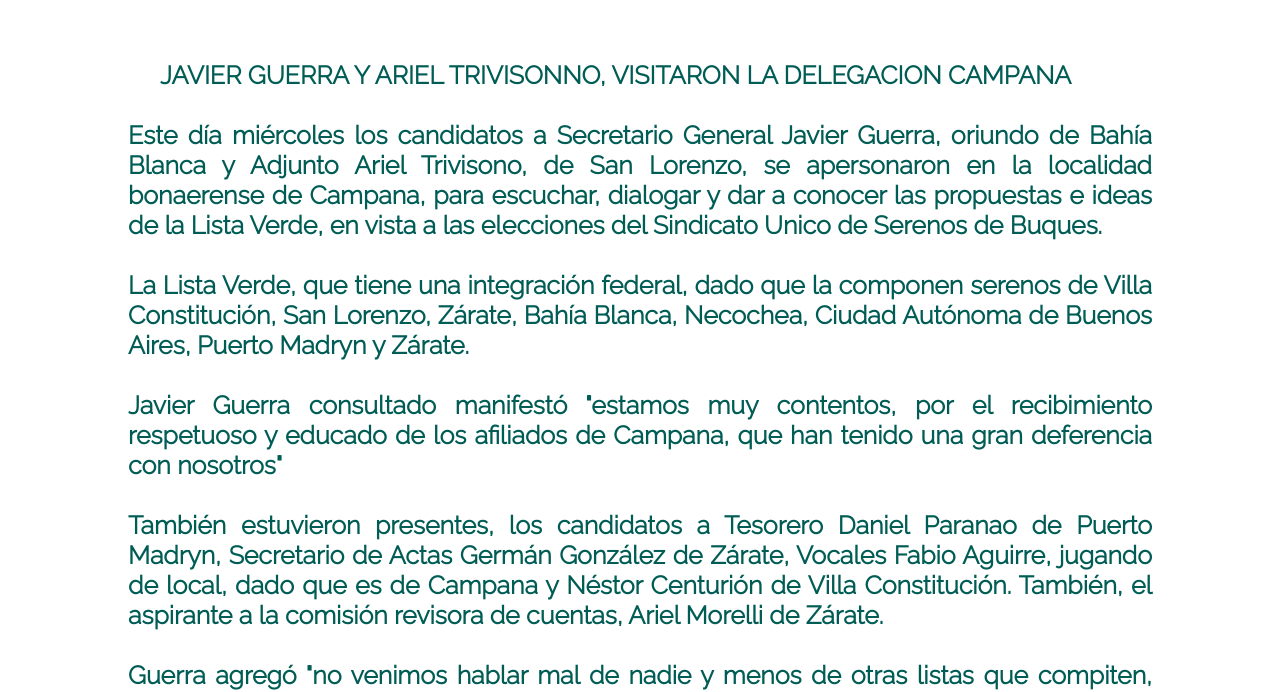
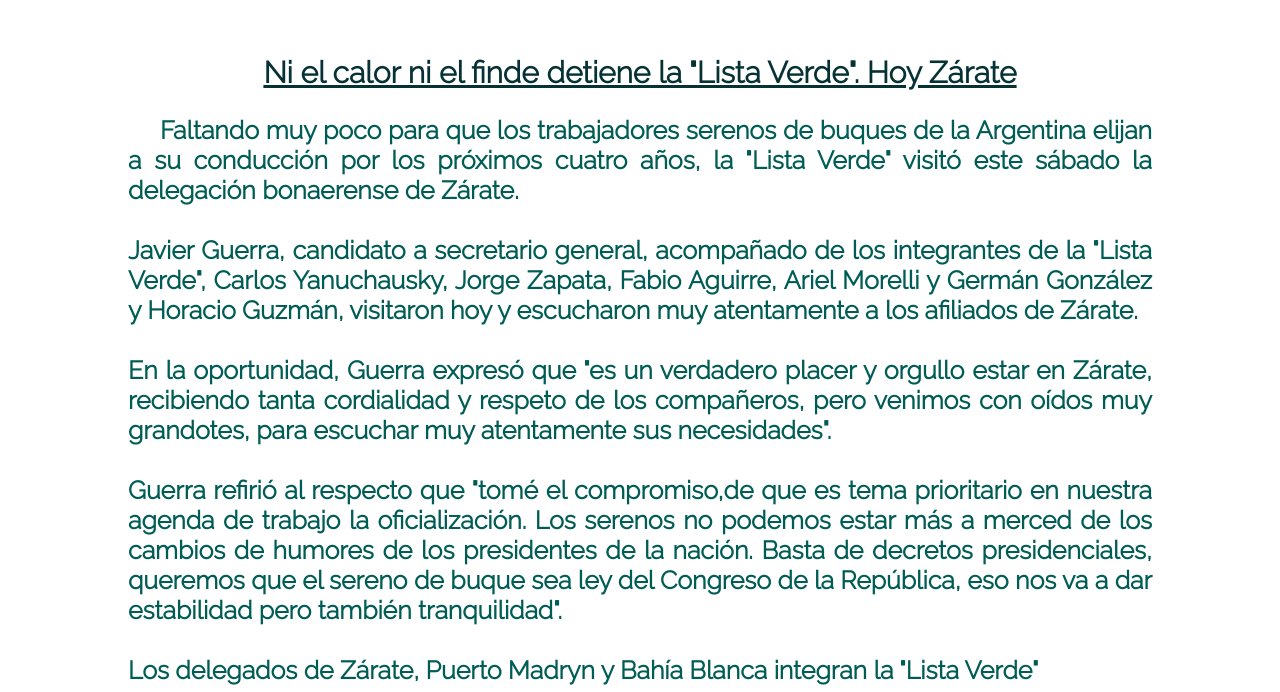
Before and after one commit to JereEGonzalez/Union-Federal, a plain HTML site: page index.html in a window 1280 px wide. Shown: the part 1053-1745 px from the top of the page. Drawn offline with Linux system fonts and the light colour scheme.

Commit message:
new Newsmoment

```diff
--- a/index.html
+++ b/index.html
@@ -49,27 +49,33 @@
         <img class="logo" src="Imgs/Logo.png" width="400" height="400" alt="">
         <h1>Union Federal - Lista Verde</h1>
         <br><br>
+        <h2>Ni el calor ni el finde detiene la "Lista Verde". Hoy Zárate</h2>
        <p>
-        JAVIER GUERRA Y ARIEL TRIVISONNO, VISITARON LA DELEGACION CAMPANA
+
+        Faltando muy poco para que los trabajadores serenos de buques de la Argentina elijan a su conducción por los próximos cuatro años, la "Lista Verde" visitó este sábado la delegación bonaerense de Zárate.
+        <br><br>
+        Javier Guerra, candidato a secretario general, acompañado de los integrantes de la "Lista Verde", Carlos Yanuchausky, Jorge Zapata, Fabio Aguirre, Ariel Morelli y Germán González y Horacio Guzmán, visitaron hoy y escucharon muy atentamente a los afiliados de Zárate.
+        <br><br>
+En la oportunidad, Guerra expresó que "es un verdadero placer y orgullo estar en Zárate, recibiendo tanta cordialidad y respeto de los compañeros, pero venimos con oídos muy grandotes, para escuchar muy atentamente sus necesidades".
 <br><br>
-Este día miércoles los candidatos a Secretario General Javier Guerra, oriundo de Bahía Blanca y Adjunto Ariel Trivisono, de San Lorenzo, se apersonaron en la localidad bonaerense de Campana, para escuchar, dialogar y dar a conocer las propuestas e ideas de la Lista Verde, en vista a las elecciones del Sindicato Unico de Serenos de Buques.
+Guerra refirió al respecto que "tomé el compromiso,de que es tema prioritario en nuestra agenda de trabajo la oficialización. Los serenos no podemos estar más a merced de los cambios de humores de los presidentes de la nación. Basta de decretos presidenciales, queremos que el sereno de buque sea ley del Congreso de la República, eso nos va a dar estabilidad pero también tranquilidad".
 <br><br>
-La Lista Verde, que tiene una integración federal, dado que la componen serenos de Villa Constitución, San Lorenzo, Zárate, Bahía Blanca, Necochea, Ciudad Autónoma de Buenos Aires, Puerto Madryn y Zárate.
+Los delegados de Zárate, Puerto Madryn y Bahía Blanca integran la "Lista Verde"
 <br><br>
-Javier Guerra consultado manifestó "estamos muy contentos, por el recibimiento respetuoso y educado de los afiliados de Campana, que han tenido una gran deferencia con nosotros"
+Es para destacar que el Delegado Sindical de Zárate, Carlos Yanuchausky, es candidato a secretario administrativo de la comisión directiva de la lista Verde, que encabezan Javier Guerra y Ariel Trivisonno.
 <br><br>
-También estuvieron presentes, los candidatos a Tesorero Daniel Paranao de Puerto Madryn, Secretario de Actas Germán González de Zárate, Vocales Fabio Aguirre, jugando de local, dado que es de Campana y Néstor Centurión de Villa Constitución. También, el aspirante a la comisión revisora de cuentas, Ariel Morelli de Zárate.
+Otro dato no menor es que el delegado sindical de Puerto Madryn, Daniel Paranao, es el candidato a tesorero de la lista. El mismo Javier Guerra, es delegado sindical en Bahía Blanca.
 <br><br>
-Guerra agregó "no venimos hablar mal de nadie y menos de otras listas que compiten, somos todos serenos de buques, lo que sí hacemos, con mucha pasión es dar a conocer las ideas y propuestas de la Lista Verde".
+ Abrir las puertas del sindicato de par en par
+ <br><br>
+Guerra detalló que "apenas asumamos, la conducción sindical con los integrantes de la "Lista Verde" vamos a abrir las puertas del sindicato de par en par, para que todos los afiliados puedan ir a plantear sus inquietudes".
 <br><br>
-Vale recordar, que el jueves de la semana próxima los serenos de buques irán a elecciones en todo el país, para elegir la conducción gremial por los próximos cuatro años.
-       </p>
+Concluyó Guerra que "nos obligamos públicamente a que vamos a recorrer todas las delegaciones a lo largo y ancho del país, en persona, durante los cuatro años de mandato".
+<br><br>
+Las elecciones en el Sindicato Único de Serenos de Buques, están previstas para el próximo jueves 16 de marzo, en el horario de 10 a 18hs.
+        </p>
+        <img class="main-img" src="Imgs/NewMoment.jpeg" alt="">
 
-
-
-
-
-        <img class="main-img" src="Imgs/NewMoment.jpeg" alt="">
 
     </main>
 
```
Also changed, not shown: News/news.html (+22 -0 lines), Imgs/NewMoment.jpeg, News/Img-News/8-3-23/8-3.jpeg (added).
